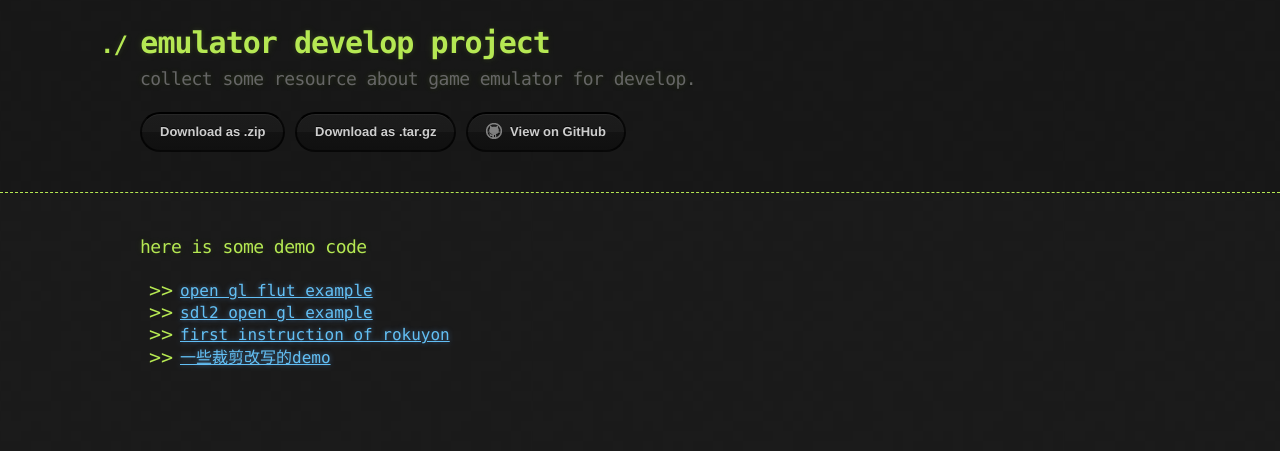
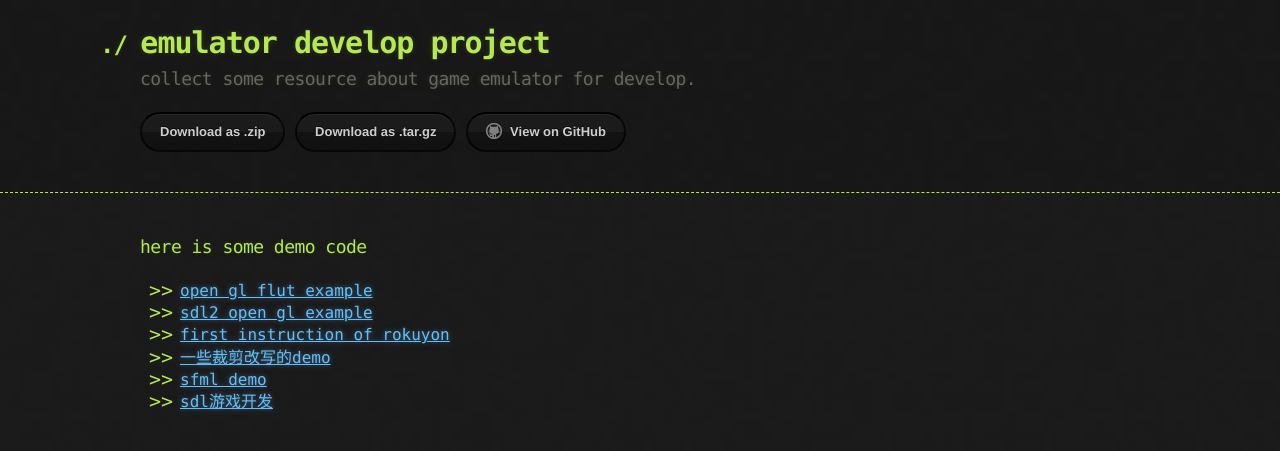
Before and after one commit to jinjiacun123/jinjiacun123.github.io, a Jekyll site: the page built from docs/demo/index.md, in a window 1280 px wide. Shown: the top 451 px of the page. Built offline with Jekyll 4.4.1, drawn with Linux system fonts in a browser that asks for light colours; our own code applies the rules of GitHub Pages for plain Markdown files.

Commit message:
Update index.md

```diff
--- a/docs/demo/index.md
+++ b/docs/demo/index.md
@@ -3,3 +3,5 @@
 * [sdl2 open gl example](sdl2_opengl.md)
 * [first instruction of rokuyon](get_rokuyon_first_instruction.md)
 * [一些裁剪改写的demo](https://github.com/jinjiacun123/jemulator)
+* [sfml demo](sfml_demo.md)
+* [sdl游戏开发](https://gitee.com/jimcucu/sdl_game_development)
```
